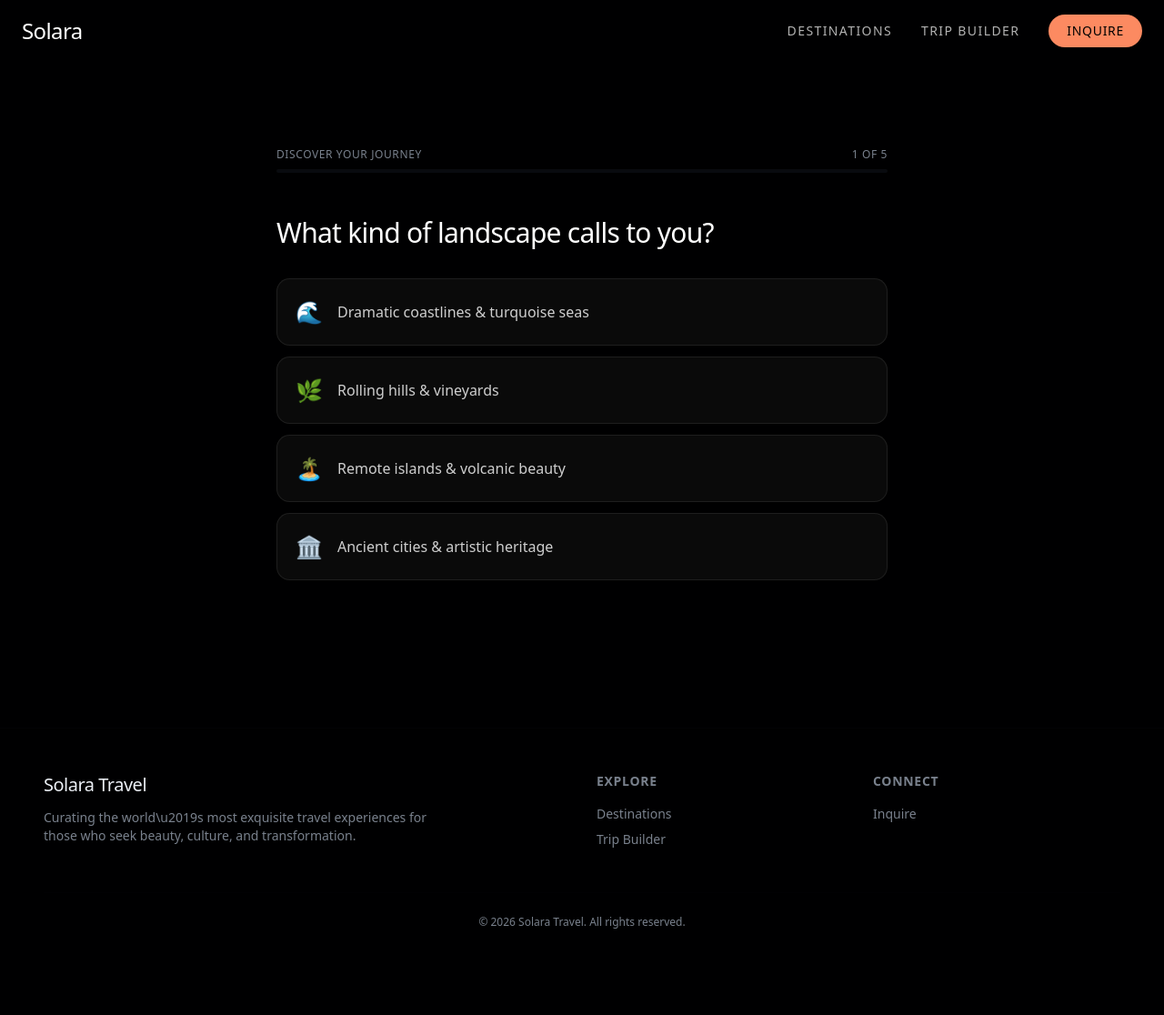
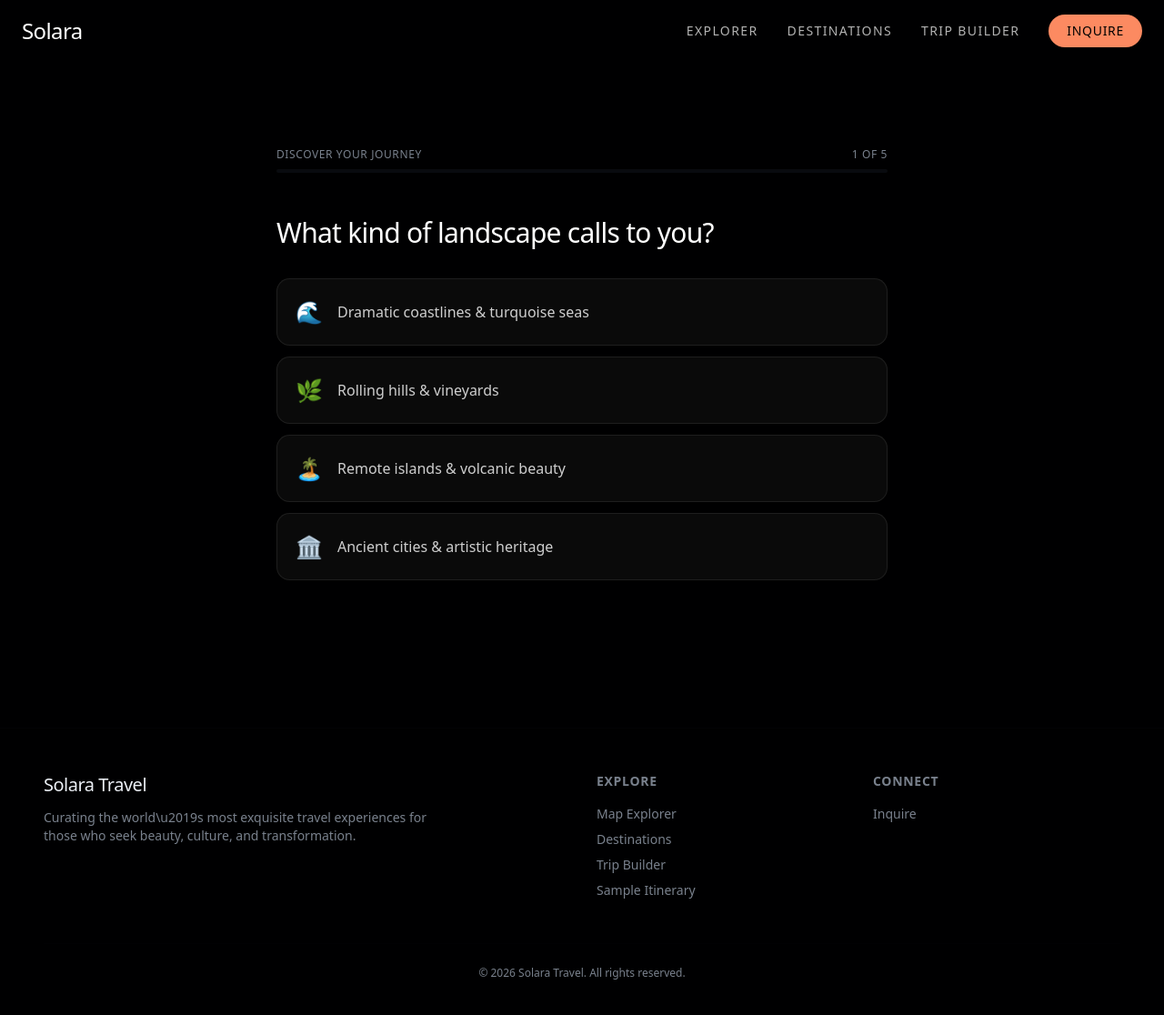
Before and after one commit to anas-khan-antimatter/mkt-solara-travel, a Next.js app in the folder solara-travel/: page /quiz in a window 1280 px wide. Shown: the top 1116 px of the page at 91% size. Before the commit the page ends 1070 px from the top, so only its background shows below. Built offline with nearby package versions, Linux system fonts and the light colour scheme.

Commit message:
antimatter: checkpoint c-1790732957246-56nq2

```diff
--- a/solara-travel/src/app/layout.tsx
+++ b/solara-travel/src/app/layout.tsx
@@ -49,6 +49,11 @@ export default function RootLayout({
               </h4>
               <ul className="space-y-2 text-sm">
                 <li>
+                  <a href="/explorer" className="text-muted-foreground hover:text-foreground transition-colors">
+                    Map Explorer
+                  </a>
+                </li>
+                <li>
                   <a href="/" className="text-muted-foreground hover:text-foreground transition-colors">
                     Destinations
                   </a>
@@ -56,6 +61,11 @@ export default function RootLayout({
                 <li>
                   <a href="/quiz" className="text-muted-foreground hover:text-foreground transition-colors">
                     Trip Builder
+                  </a>
+                </li>
+                <li>
+                  <a href="/itineraries/amalfi-coast-5-days" className="text-muted-foreground hover:text-foreground transition-colors">
+                    Sample Itinerary
                   </a>
                 </li>
               </ul>
--- a/solara-travel/src/app/page.tsx
+++ b/solara-travel/src/app/page.tsx
@@ -92,6 +92,29 @@ export default function HomePage() {
         </div>
       </section>
 
+      {/* Explorer CTA */}
+      <section className="py-24 px-6 md:px-12 relative overflow-hidden">
+        <div className="absolute inset-0 bg-gradient-to-b from-background via-background/90 to-secondary/30" />
+        <div className="relative z-10 max-w-7xl mx-auto text-center">
+          <p className="text-sm uppercase tracking-[0.3em] text-muted-foreground mb-4">
+            Interactive Map
+          </p>
+          <h2 className="text-4xl md:text-5xl font-heading tracking-tight text-gradient mb-6">
+            Explore the world with Solara
+          </h2>
+          <p className="text-lg text-white/60 mb-10 max-w-xl mx-auto">
+            Navigate our interactive globe and discover the destinations that
+            call to you. Click, explore, and begin dreaming.
+          </p>
+          <Link
+            href="/explorer"
+            className="bg-primary text-primary-foreground px-10 py-4 rounded-full text-sm uppercase tracking-wider font-medium hover:opacity-90 transition-all inline-block"
+          >
+            Open Explorer
+          </Link>
+        </div>
+      </section>
+
       {/* Testimonials */}
       <section className="py-24 px-6 md:px-12 bg-secondary/50">
         <div className="max-w-7xl mx-auto">
--- a/solara-travel/src/components/Navigation.tsx
+++ b/solara-travel/src/components/Navigation.tsx
@@ -18,6 +18,12 @@ export default function Navigation() {
 
         {/* Desktop nav */}
         <div className="hidden md:flex items-center gap-8">
+          <Link
+            href="/explorer"
+            className="text-sm text-white/70 hover:text-white transition-colors uppercase tracking-widest"
+          >
+            Explorer
+          </Link>
           <Link
             href="/"
             className="text-sm text-white/70 hover:text-white transition-colors uppercase tracking-widest"
@@ -54,6 +60,13 @@ export default function Navigation() {
       {open && (
         <div className="md:hidden glass mx-4 mt-2 rounded-2xl p-6 flex flex-col gap-4">
           <Link
+            href="/explorer"
+            className="text-white text-lg"
+            onClick={() => setOpen(false)}
+          >
+            Explorer
+          </Link>
+          <Link
             href="/"
             className="text-white text-lg"
             onClick={() => setOpen(false)}
```
